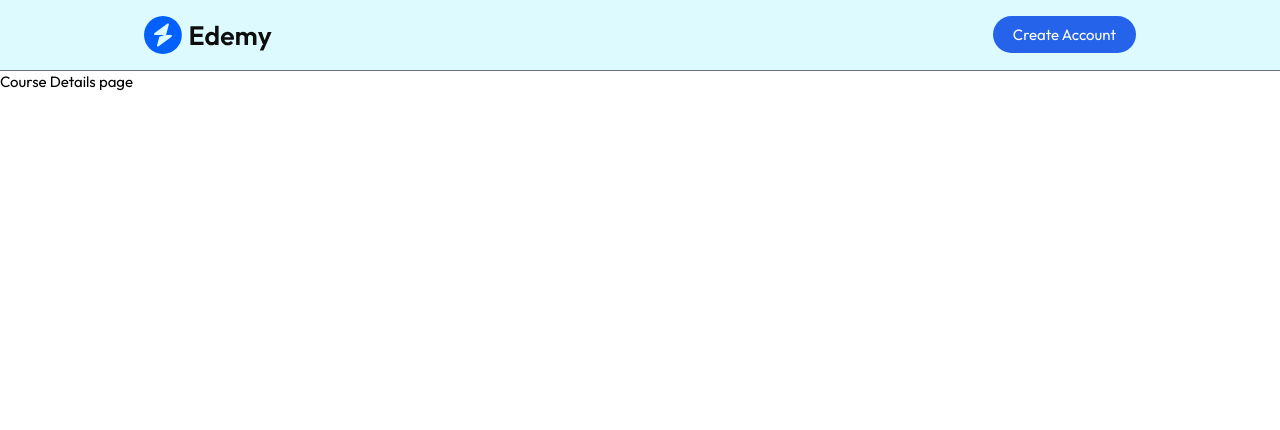
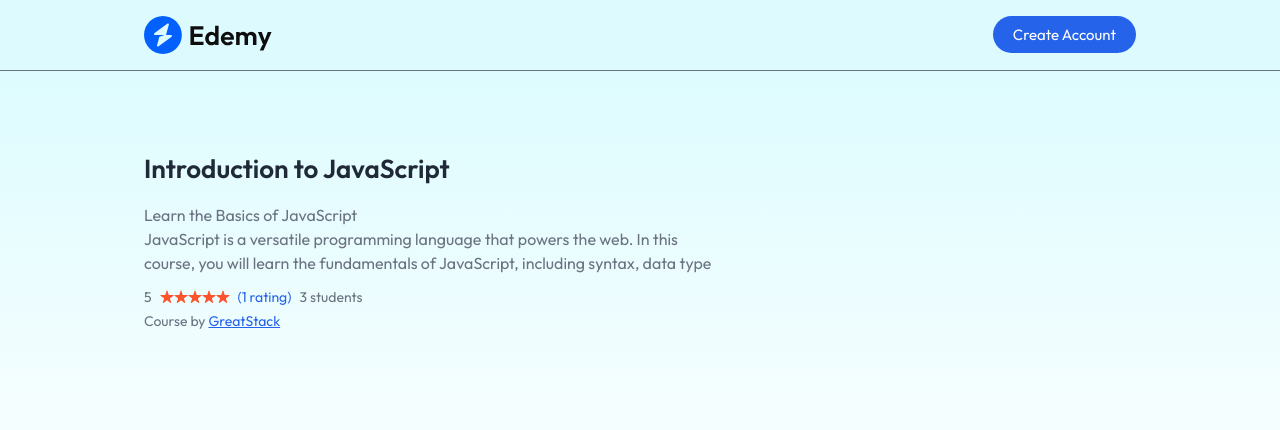
Before and after one commit to katyaynisingh001/learning-management-system, a React (Vite) app in the folder client/: page /course/605c72efb3f1c2b1f8e4e1a1 in a window 1280 px wide. Shown: the top 430 px of the page. Built offline with nearby package versions, Linux system fonts and the light colour scheme; no server answers.

Commit message:
Add course details
Co-authored-by: Nilakshi <diyap0790@gmail.com>

```diff
--- a/client/src/components/student/CourseCard.jsx
+++ b/client/src/components/student/CourseCard.jsx
@@ -12,7 +12,7 @@
       <img className='w-full' src={course.courseThumbnail} alt="" />
       <div className='p-3 text-left'>
         <h3 className='text-lg font-semibold'>{course.courseTitle}</h3>
-        <p className='text-gray-500'>{course.educator.name}</p>
+        <p className='text-gray-500'>GreatStack</p>
         <div className='flex items-center space-x-2'>
           <p>{calculateRating(course)}</p>
           <div className='flex'>
--- a/client/src/pages/student/CourseDetails.jsx
+++ b/client/src/pages/student/CourseDetails.jsx
@@ -1,11 +1,56 @@
-import React from 'react'
+import React, { useContext, useEffect, useState } from 'react'
+import { useParams } from 'react-router-dom'
+import { AppContext } from '../../context/AppContext'
+import Loading from '../../components/student/Loading'
+import { assets } from '../../assets/assets'
 
 const CourseDetails = () => {
-  return (
-    <div>
-      <h1>Course Details page</h1>
-    </div>
-  )
+  const { id } = useParams()
+  const [courseData, setCourseData] = useState(null)
+  const { allCourses, calculateRating } = useContext(AppContext)
+
+  const fetchCourseData = async () => {
+    const findCourse = allCourses.find(course => course._id === id)
+    setCourseData(findCourse);
+  }
+
+  useEffect(() => {
+    fetchCourseData()
+  }, [id, allCourses])
+
+  return courseData ? (
+    <>
+      <div className='flex md:flex-row flex-col-reverse gap-10 relative items-start justify-between md:px-36 px-8 md:pt-30 pt-20 text-left'>
+
+        <div className='absolute top-0 left-0 w-full h-section-height -z-1 bg-gradient-to-b from-cyan-100/70'></div>
+
+        {/* left column */}
+        <div className='max-w-xl z-10 text-gray-500'>
+          <h1 className='md:text-course-details-heading-small font-semibold text-gray-800'>{courseData.courseTitle}</h1>
+          <p className='pt-4 md:text-base text-sm' dangerouslySetInnerHTML={{ __html: courseData.courseDescription.slice(0, 200) }}></p>
+
+          {/* review and ratings */}
+          <div className='flex items-center space-x-2 pt-3 pb-1 text-sm'>
+            <p>{calculateRating(courseData)}</p>
+            <div className='flex'>
+              {[...Array(5)].map((_, i) => (<img key={i} src={i < Math.floor(calculateRating(courseData)) ? assets.star : assets.star_blank} alt=""
+                className='w-3.5 h-3.5' />
+              ))}
+            </div>
+            <p className='text-blue-600'>({courseData.courseRatings.length} {courseData.courseRatings.length > 1 ? 'ratings' : 'rating'})</p>
+
+            <p>{courseData.enrolledStudents.length} {courseData.enrolledStudents.length > 1 ? 'students' : 'student'}</p>
+          </div>
+
+          <p className='text-sm'>Course by <span className='text-blue-600 underline'>GreatStack</span></p>
+
+        </div>
+
+        {/* right column */}
+        <div></div>
+      </div>
+    </>
+  ) : <Loading />
 }
 
 export default CourseDetails
--- a/client/tailwind.config.js
+++ b/client/tailwind.config.js
@@ -16,6 +16,9 @@
       gridTemplateColumns: {
         auto: 'repeat(auto-fit, minmax(200px, 1fr))',
       },
+      spacing: {
+        'section-height' : '500px',
+      }
     },
   },
   plugins: [],
```
